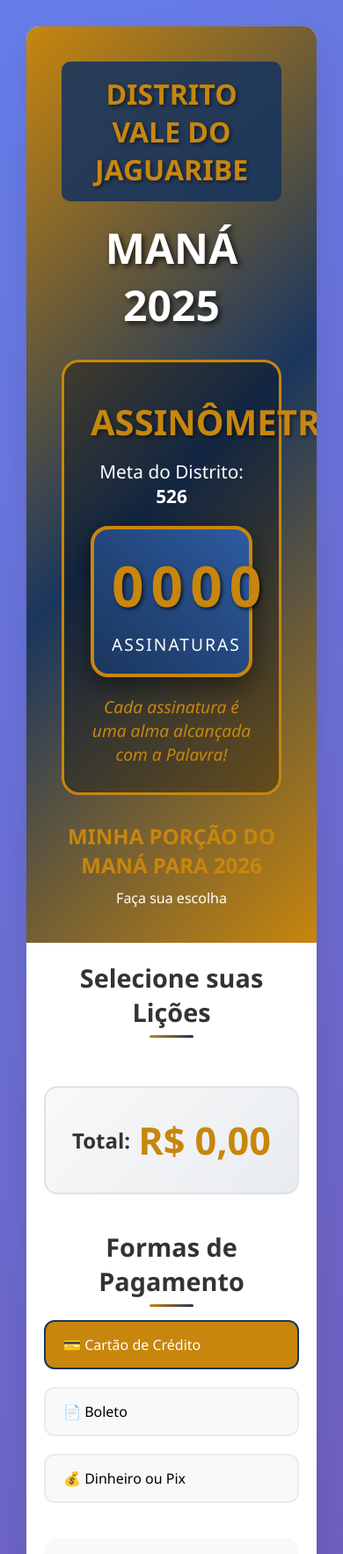
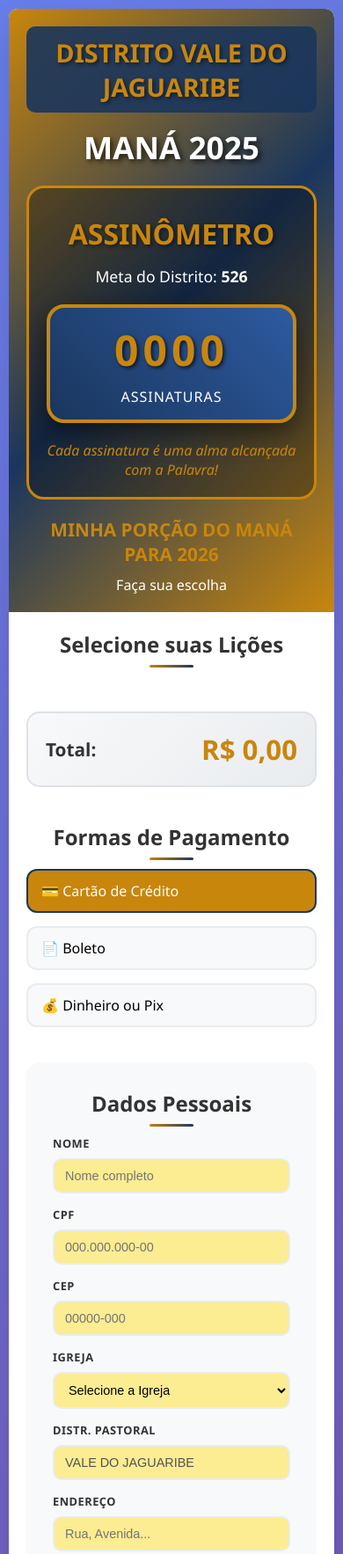
Before and after one commit to Otaviano07/mana-vale-do-jaguaribe, a plain HTML site: page index.html in a window 390 px wide. Shown: the top 1767 px of the page at 88% size. Drawn offline with nearby package versions, Linux system fonts and the light colour scheme.

Commit message:
melhorei a responsividade

```diff
--- a/style.css
+++ b/style.css
@@ -467,28 +467,163 @@ body {
 }
 
 @media (max-width: 768px) {
+    body {
+        padding: 10px;
+    }
+
     .container {
-        margin: 10px;
-        border-radius: 15px;
+        margin: 0;
+        border-radius: 10px;
+    }
+
+    .header {
+        padding: 20px;
     }
 
     .header h1 {
+        font-size: 1.8em;
+        padding: 10px;
+    }
+
+    .header h2 {
+        font-size: 2.2em;
+        margin: 15px 0;
+    }
+
+    .header h3 {
+        font-size: 1.3em;
+    }
+
+    .assinometro {
+        padding: 20px;
+        margin: 20px 0;
+    }
+
+    .assinometro h3 {
         font-size: 2em;
+    }
+
+    .meta-info {
+        font-size: 1.1em;
+    }
+
+    .counter-display {
+        padding: 15px;
+    }
+
+    .counter-number {
+        font-size: 3em;
+        letter-spacing: 5px;
+    }
+
+    .counter-label {
+        font-size: 1em;
+        letter-spacing: 1px;
+    }
+
+    .motivational-text {
+        font-size: 1em;
     }
 
     .form-container {
         padding: 20px;
     }
 
+    .section-title {
+        font-size: 1.5em;
+        margin-bottom: 20px;
+    }
+
     .products-grid {
         grid-template-columns: 1fr;
+        gap: 15px;
+    }
+
+    .product-card {
+        padding: 15px;
+    }
+
+    .product-name {
+        font-size: 1em;
+    }
+
+    .product-code {
+        font-size: 0.8em;
+    }
+
+    .product-price {
+        font-size: 1.1em;
+    }
+
+    .quantity-control {
+        gap: 5px;
+    }
+
+    .quantity-btn {
+        width: 25px;
+        height: 25px;
+        font-size: 0.9em;
+    }
+
+    .quantity-input {
+        width: 50px;
+        padding: 6px;
+        font-size: 1em;
+    }
+
+    .total-section {
+        padding: 20px;
+    }
+
+    .total-row {
+        font-size: 1.3em;
+    }
+
+    .total-amount {
+        font-size: 1.5em;
     }
 
     .payment-methods {
         flex-direction: column;
+        gap: 15px;
+    }
+
+    .payment-option {
+        padding: 12px 15px;
+        min-width: unset;
     }
 
     .form-grid {
         grid-template-columns: 1fr;
+        gap: 15px;
+    }
+
+    .nome-width, .cpf-width, .cep-width, .igreja-width, .distrito-width,
+    .endereco-width, .numero-width, .cp-width, .complemento-width,
+    .bairro-width, .cidade-width, .uf-width, .fone1-width, .fone2-width,
+    .email-width {
+        grid-column-start: auto;
+        grid-column-end: auto;
+    }
+
+    .form-label {
+        font-size: 0.8em;
+    }
+
+    .form-input {
+        padding: 10px 12px;
+        font-size: 0.9em;
+    }
+
+    .submit-btn {
+        padding: 12px 30px;
+        font-size: 1.1em;
+        max-width: 250px;
+        margin: 20px auto 0;
+    }
+
+    .note {
+        padding: 10px;
+        font-size: 0.8em;
     }
 }
```
